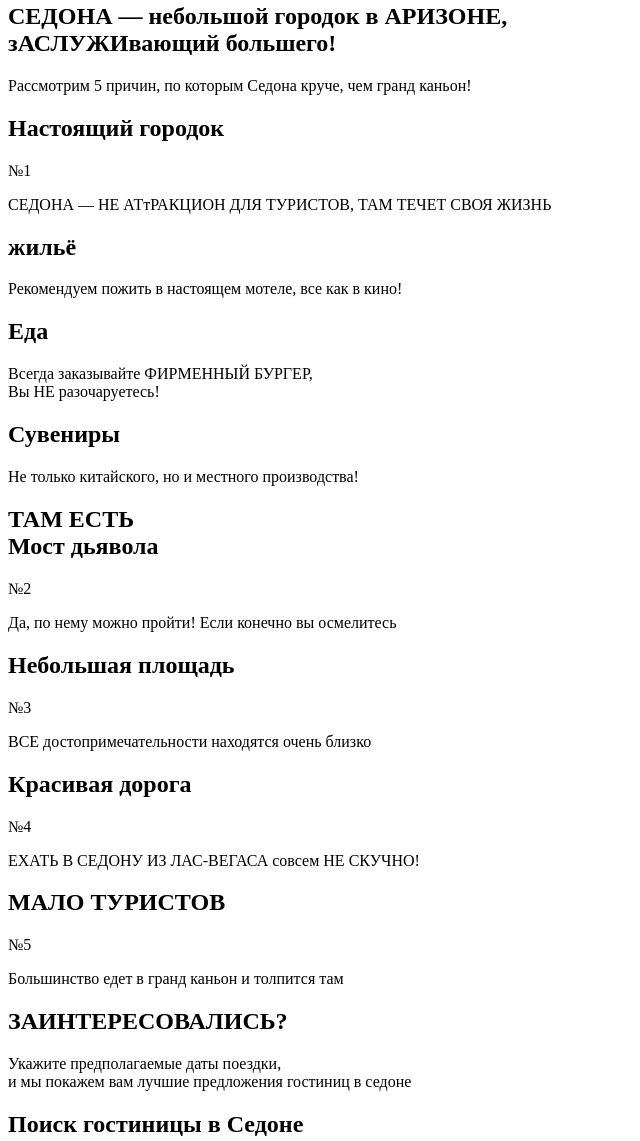
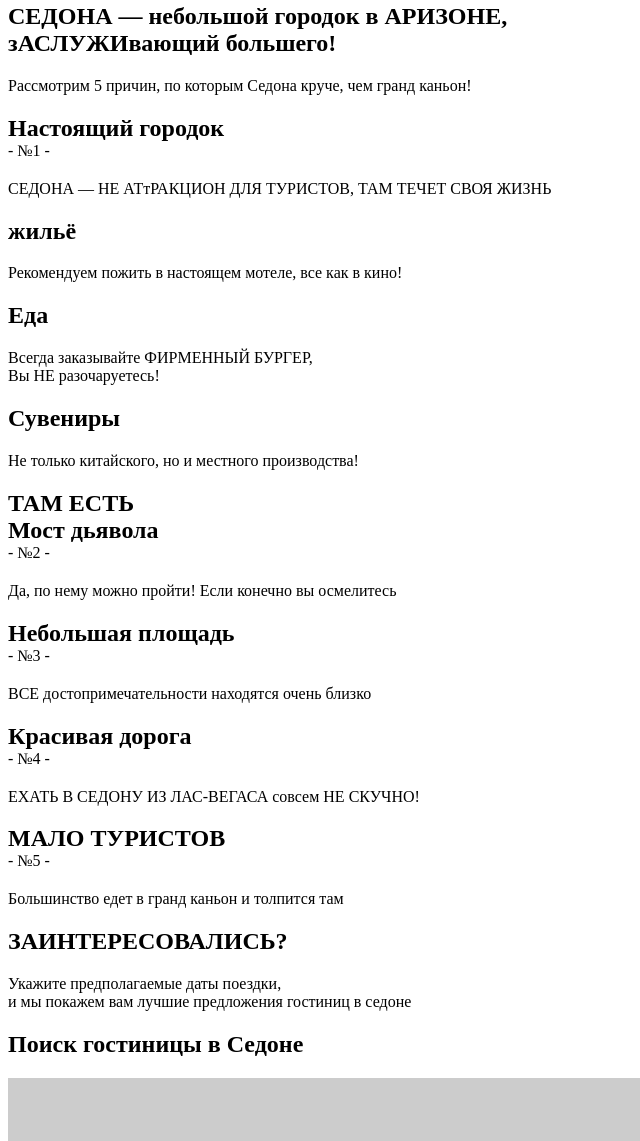
Before and after one commit to grraoo/sedona-html17, a website: page src/index.pug in a window 1280 px wide. Shown: the part 547-1688 px from the top of the page, without its empty margins (0-640 px from the left). Drawn offline with nearby package versions, Linux system fonts and the light colour scheme; files that its build step writes are made by us from their sources; placeholder pictures from the web are drawn by us.

Commit message:
Counters for numbering

```diff
--- a/src/index.pug
+++ b/src/index.pug
@@ -19,61 +19,62 @@
         width="500"
         height='500'
         alt='sedona-header')
-    section.promo
-      h2.
-        СЕДОНА — небольшой городок в АРИЗОНЕ,<br>
-        зАСЛУЖИвающий большего!
-      p.
-        Рассмотрим 5 причин, по которым Седона круче, чем гранд каньон!
-    section.features
-      .feature
-        h2 Настоящий городок
-        .numbering №1
+    main
+      section.promo
+        h2.
+          СЕДОНА — небольшой городок в АРИЗОНЕ,<br>
+          зАСЛУЖИвающий большего!
         p.
-          СЕДОНА — НЕ АТтРАКЦИОН ДЛЯ ТУРИСТОВ, ТАМ ТЕЧЕТ СВОЯ ЖИЗНЬ
-      .image
-    section.features.white
-      .feature
-        h2 жильё
-        p Рекомендуем пожить в настоящем мотеле, все как в кино!
-      .feature
-        h2 Еда
+          Рассмотрим 5 причин, по которым Седона круче, чем гранд каньон!
+      section.features
+        .feature
+          h2.numbering Настоящий городок
+
+          p.
+            СЕДОНА — НЕ АТтРАКЦИОН ДЛЯ ТУРИСТОВ, ТАМ ТЕЧЕТ СВОЯ ЖИЗНЬ
+        .image
+      section.features.white
+        .feature
+          h2 жильё
+          p Рекомендуем пожить в настоящем мотеле, все как в кино!
+        .feature
+          h2 Еда
+          p.
+            Всегда заказывайте ФИРМЕННЫЙ БУРГЕР,<br>
+            Вы НЕ разочаруетесь!
+        .feature
+          h2 Сувениры
+          p  Не только китайского, но и местного производства!
+      section.features
+        .image
+        .feature
+          h2.numbering ТАМ ЕСТЬ<br>Мост дьявола
+
+          p.
+            Да, по нему можно пройти! Если конечно вы осмелитесь
+      section.features.grey
+        .feature
+          h2.numbering Небольшая площадь
+
+          p ВСЕ достопримечательности находятся очень близко
+        .feature
+          h2.numbering Красивая дорога
+
+          p.
+            ЕХАТЬ В СЕДОНУ ИЗ ЛАС-ВЕГАСА совсем НЕ СКУЧНО!
+        .feature
+          h2.numbering МАЛО ТУРИСТОВ
+
+          p  Большинство едет в гранд каньон и толпится там
+      section.promo
+        h2 ЗАИНТЕРЕСОВАЛИСЬ?
         p.
-          Всегда заказывайте ФИРМЕННЫЙ БУРГЕР,<br>
-          Вы НЕ разочаруетесь!
-      .feature
-        h2 Сувениры
-        p  Не только китайского, но и местного производства!
-    section.features
-      .image
-      .feature
-        h2 ТАМ ЕСТЬ<br>Мост дьявола
-        .numbering №2
-        p.
-          Да, по нему можно пройти! Если конечно вы осмелитесь
-    section.features.grey
-      .feature
-        h2 Небольшая площадь
-        .numbering №3
-        p ВСЕ достопримечательности находятся очень близко
-      .feature
-        h2 Красивая дорога
-        .numbering №4
-        p.
-          ЕХАТЬ В СЕДОНУ ИЗ ЛАС-ВЕГАСА совсем НЕ СКУЧНО!
-      .feature
-        h2 МАЛО ТУРИСТОВ
-        .numbering №5
-        p  Большинство едет в гранд каньон и толпится там
-    section.promo
-      h2 ЗАИНТЕРЕСОВАЛИСЬ?
-      p.
-        Укажите предполагаемые даты поездки,<br>
-        и мы покажем вам лучшие предложения гостиниц в седоне
-    section.hotel-search
-      h2 Поиск гостиницы в Седоне
-    .map
-      img(src='http://placehold.it/700x500')
+          Укажите предполагаемые даты поездки,<br>
+          и мы покажем вам лучшие предложения гостиниц в седоне
+      section.hotel-search
+        h2 Поиск гостиницы в Седоне
+      .map
+        img(src='http://placehold.it/700x500')
     footer.main-footer
       .hashtag #VisitSedona
       .social
--- a/src/precss/styles.scss
+++ b/src/precss/styles.scss
@@ -2,3 +2,14 @@
 body {
   font-size: 16px;
 }
+
+main {
+  counter-reset: list;
+}
+.numbering:after {
+  counter-increment: list 1;
+  content: "- №" counter(list) " -" ;
+  display: block;
+  font-size: 1rem;
+  font-weight: 400;
+}
```
